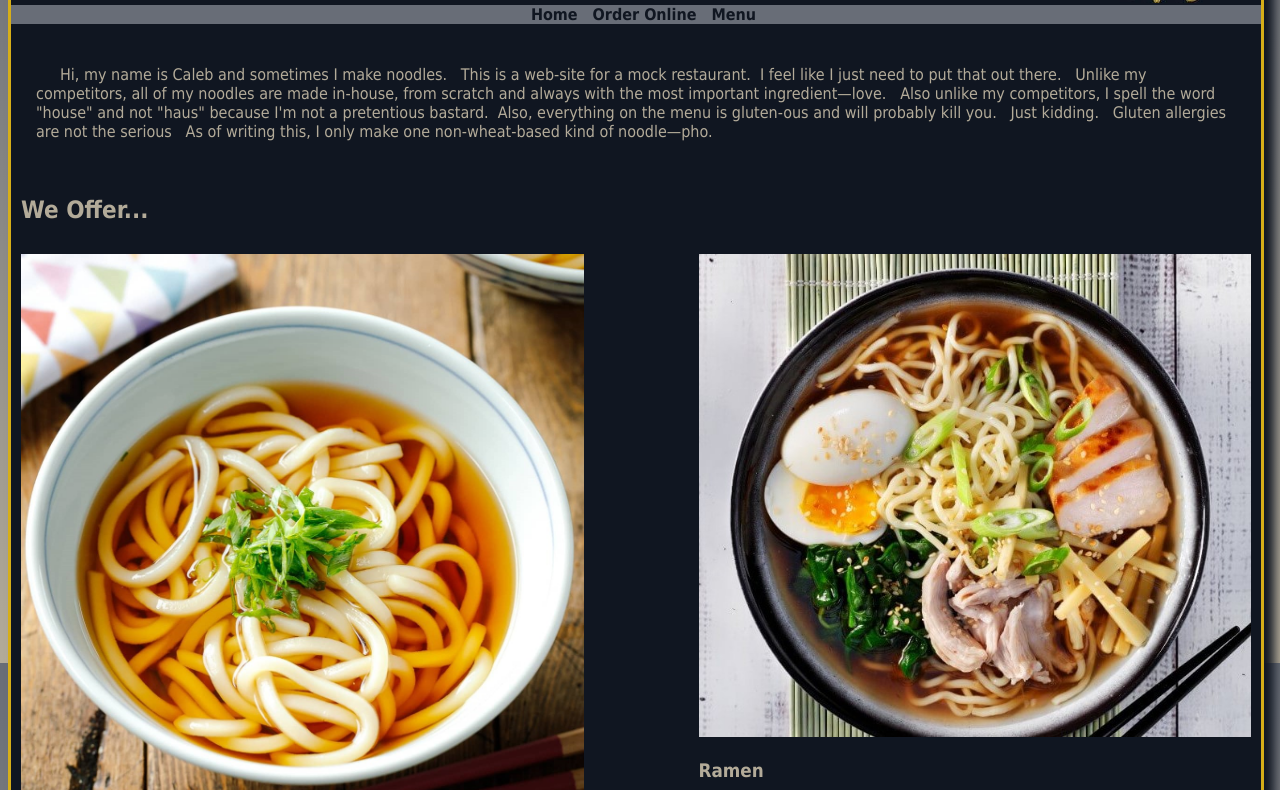
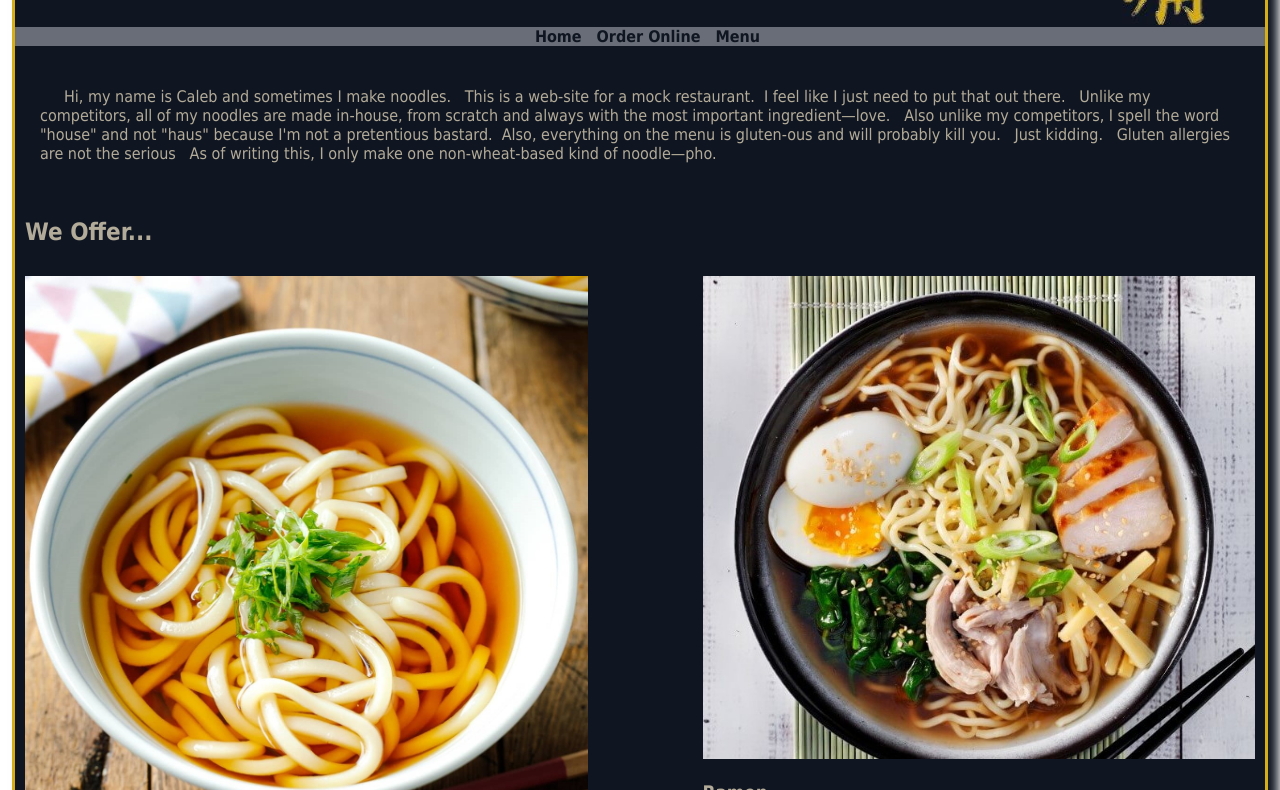
Before and after one commit to Csonderegger999/Csonderegger999.github.io, a plain HTML site: page index.html in a window 1280 px wide. Shown: the part 137-927 px from the top of the page. Drawn offline with Linux system fonts and the light colour scheme.

Commit message:
Update Noodles.css

```diff
--- a/Noodles.css
+++ b/Noodles.css
@@ -41,11 +41,17 @@ header{
         }
 }
 @media (min-width: 376px){
-	body{}
+	body{
+		background-image: none;
+		font-family: Tahoma, Verdana, serif;
+		color: #B3AB99;
+	}
 	#wrapper{
 		width: 100%;
 		background-color: #101621;
-		margin: 0px 0px 0px 0px;
+		margin: 30px auto 30px auto;
+		max-width: 1250px;
+		box-shadow: 10px 10px 10px #101621;
 		border: 3px solid #D6AE18;
 		min-width: 365px;
 	}
```
